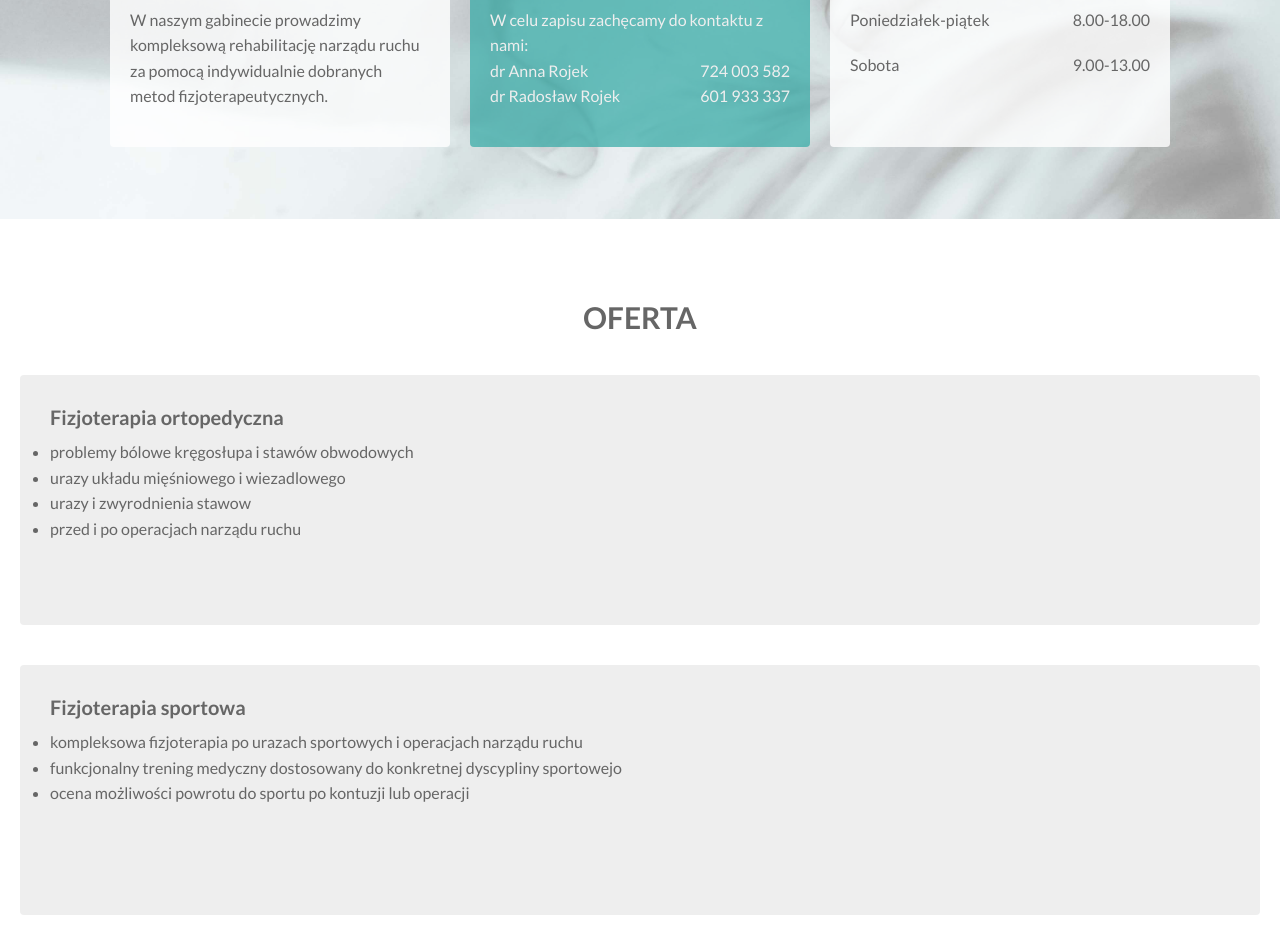
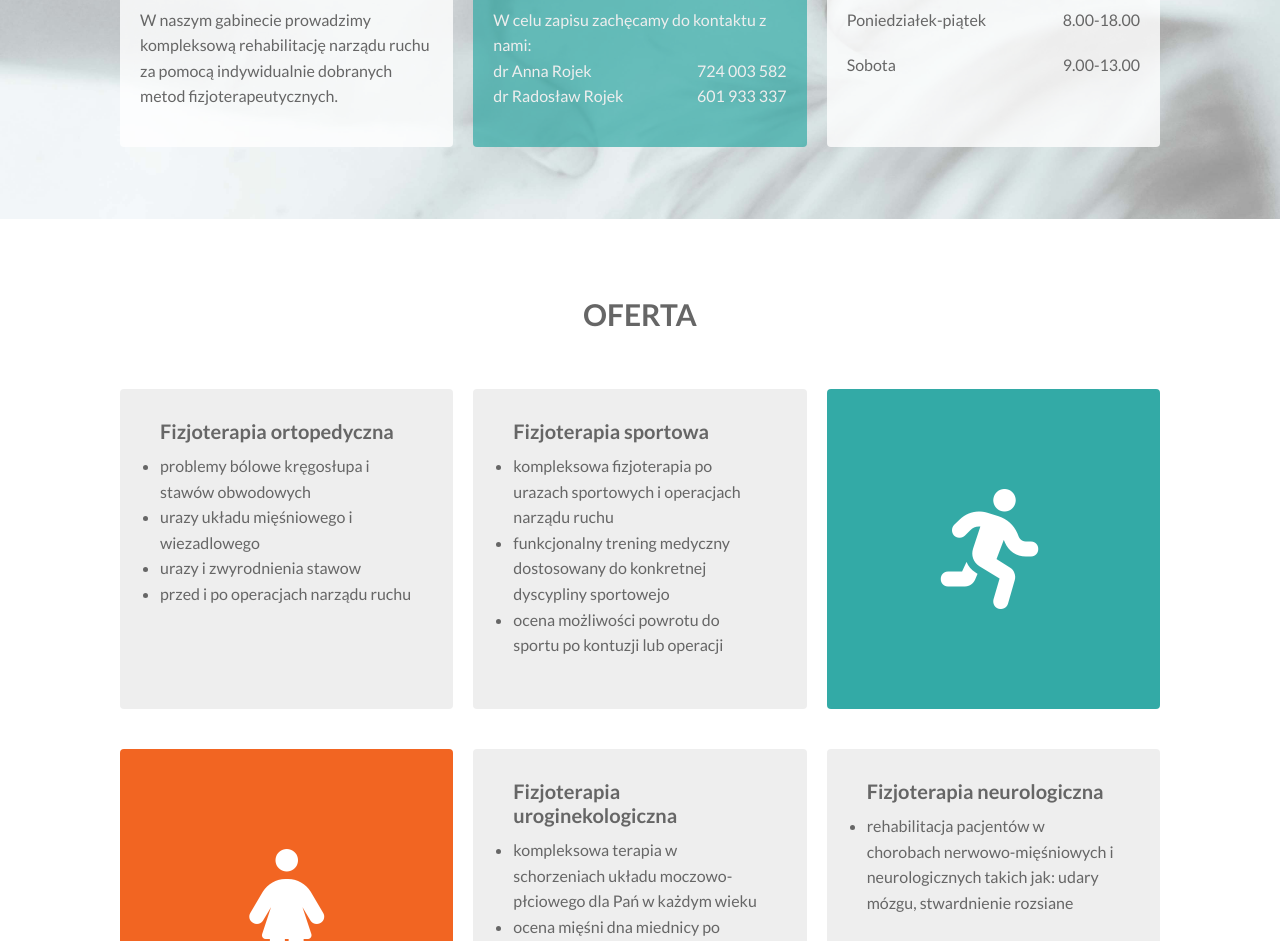
Before and after one commit to awysocka/reSport-www, a website: page src/index.html in a window 1280 px wide. Shown: the part 581-1522 px from the top of the page. Drawn offline with nearby package versions, Linux system fonts and the light colour scheme; files that its build step writes are made by us from their sources.

Commit message:
add css grid to service section

```diff
--- a/src/index.html
+++ b/src/index.html
@@ -57,7 +57,7 @@
     <main>
         <section class="service" id="oferta">
             <h2 class="heading--secondary">Oferta</h2>
-            <div class="service__box">
+            <div class="service__box service__box--1">
                 <h4 class="heading--fourth">Fizjoterapia ortopedyczna</h4>
                 <ul class="service__items">
                     <li>problemy bólowe kręgosłupa i stawów obwodowych</li>
@@ -66,7 +66,7 @@
                     <li>przed i po operacjach narządu ruchu</li>
                 </ul>
             </div>
-            <div class="service__box">
+            <div class="service__box service__box--2">
                 <h4  class="heading--fourth">Fizjoterapia sportowa</h4>
                 <ul class="service__items">
                     <li>kompleksowa fizjoterapia po urazach sportowych i operacjach narządu ruchu </li>
@@ -74,16 +74,22 @@
                     <li>ocena możliwości powrotu do sportu po kontuzji lub operacji </li>
                 </ul>
             </div>
-            <div class="service__box">
-                <h4 class="heading--fourth">Fizjoterapia uroginekologiczna </h4>
+            <div class="service__pictures service__pictures--player">
+                <i class="fas fa-running"></i>
+            </div>
+            <div class="service__pictures service__pictures--women">
+                <i class="fas fa-female"></i>
+            </div>
+            <div class="service__box service__box--3">
+                <h4 class="heading--fourth ">Fizjoterapia uroginekologiczna </h4>
                 <ul class="service__items">
                     <li>kompleksowa terapia w schorzeniach układu moczowo-płciowego dla Pań w każdym wieku</li>
                     <li>ocena mięśni dna miednicy po porodzie</li>
                     <li>ocena mięśni brzucha po porodzie ( z wykorzystaniem USG) </li>
                 </ul>
             </div>
-            <div class="service__box">
-                <h4  class="heading--fourth">Fizjoterapia neurologiczna</h4>
+            <div class="service__box service__box--4">
+                <h4  class="heading--fourth ">Fizjoterapia neurologiczna</h4>
                 <ul class="service__items">
                     <li>rehabilitacja pacjentów w chorobach nerwowo-mięśniowych i neurologicznych takich jak: udary mózgu, stwardnienie rozsiane </li>
                 </ul>
--- a/src/scss/layout/_header.scss
+++ b/src/scss/layout/_header.scss
@@ -77,7 +77,7 @@
             grid-gap: $space-s;
             grid-row-start: 3;
             justify-content: center;
-            max-width: 1100px;
+            max-width: 1080px;
             padding: $space-s;
 
 
--- a/src/scss/layout/_service.scss
+++ b/src/scss/layout/_service.scss
@@ -1,5 +1,5 @@
 .service {
-    padding-top: $space-s*4;
+    padding-top: $space-s*2;
 
     .heading_fourth:not(:last-child) {
         margin-bottom: 1rem;
@@ -8,7 +8,7 @@
 
     }
 
-    .service__box {
+    &__box {
         padding: $space-m;
         margin: $space-s*2 $space-s;
         background-color: $color-grey-light;
@@ -16,10 +16,109 @@
         border-radius: $radius-s;
     }
 
-    .service__items {
+    &__items {
         font-size: $size-m;
         line-height: 1.6;
         color: $color-grey-dark;
     }
 
+
+    &__pictures {
+        display: none;
+    }
+
 }
+
+@include respond(tab-land) {
+    @supports (display:grid) {
+
+     .service{
+        max-width: 1080px;
+        padding: $space-m*2 $space-s;
+        margin: 0 auto;
+        display: grid;
+        grid-gap: 4rem 2rem;
+        justify-content: center;
+        align-items: center;
+        grid-template-columns: repeat(3, minmax(300px, 1fr));
+        grid-template-rows: 7rem repeat(2, minmax(300px, 1fr));
+
+        &__box {
+            padding: $space-m $space-s*2;
+            min-height: 30rem;
+            margin: 0;
+            min-width: 30rem;
+            height: 32rem;
+        }
+        &__pictures {
+            padding: $space-m;
+            margin: 0;
+            height: 32rem;
+            display: flex;
+            justify-content: center;
+            align-items: center;
+            border-radius: $radius-s;
+
+
+            &--player {
+                background-color: $color-primary;
+                font-size: $size-l*5;
+                color: $color-white;
+            }
+
+            &--women {
+                background-color: $color-secondary;
+                font-size: $size-l*5;
+                color: $color-white;
+            }
+        }
+
+        h2 {
+            grid-row-start: 1;
+            grid-column: 2;
+        }
+
+        &__box--1 {
+            grid-row-start: 2;
+            grid-column: 1;
+        }
+
+        &__box--2 {
+            grid-row-start: 2;
+            grid-column: 2;
+        }
+
+        &__pictures {
+
+            &--player{
+                grid-row-start: 2;
+                grid-column: 3;
+            }
+        }
+
+        &__pictures {
+
+            &--women{
+                grid-row-start: 3;
+                grid-column: 1;
+            }
+        }
+
+        &__box--3 {
+            grid-row-start: 3;
+            grid-column: 2;
+        }
+
+        &__box--4 {
+            grid-row-start: 3;
+            grid-column: 3;
+        }
+
+        .service__pictures {
+            display: flex;
+        }
+     }
+
+
+    }
+}
```
Also changed, not shown: src/scss/base/_base.scss (line endings or trailing spaces).
